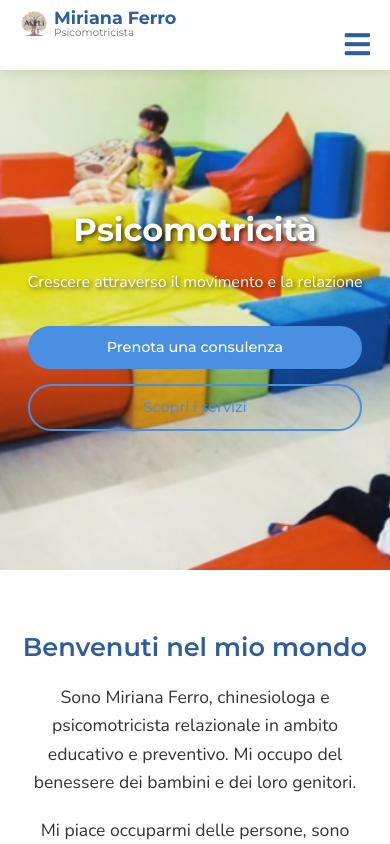
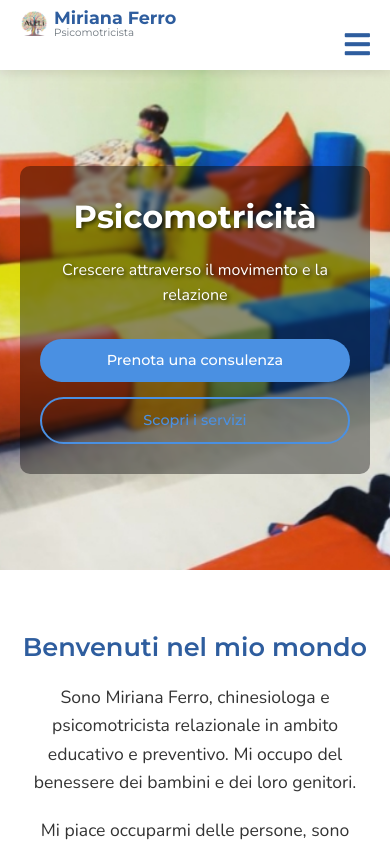
Before and after one commit to aikan86/MirianaPsicomotricita, a React (Create React App) app: page / in a window 390 px wide. Shown: the top 844 px of the page. Built offline with nearby package versions, Linux system fonts and the light colour scheme.

Commit message:
mod home
riquadro semitrasparente

```diff
--- a/src/pages/Home.js
+++ b/src/pages/Home.js
@@ -7,6 +7,7 @@ function Home() {
     <div className="home">
       {/* Hero Section */}
       <section className="hero">
+        <div className="hero-overlay">
           <div className="hero-container">
             <h1>Psicomotricità</h1>
             <p>Crescere attraverso il movimento e la relazione</p>
@@ -17,6 +18,7 @@ function Home() {
               <Link to="/servizi" className="btn-outline">
                 Scopri i servizi
               </Link>
+            </div>
           </div>
         </div>
       </section>
--- a/src/styles/Home.css
+++ b/src/styles/Home.css
@@ -413,22 +413,3 @@
       font-size: 1rem;
     }
   }
-
-
-  @media screen and (max-width: 480px) {
-    .nav-buttons-container {
-      grid-template-columns: 1fr;
-    }
-
-    .nav-button {
-      padding: 35px 20px;
-    }
-
-    .hero h1 {
-      font-size: 2rem;
-    }
-
-    .hero p {
-      font-size: 1rem;
-    }
-  }
```
Lines whose indentation alone changed are shown as unchanged.
